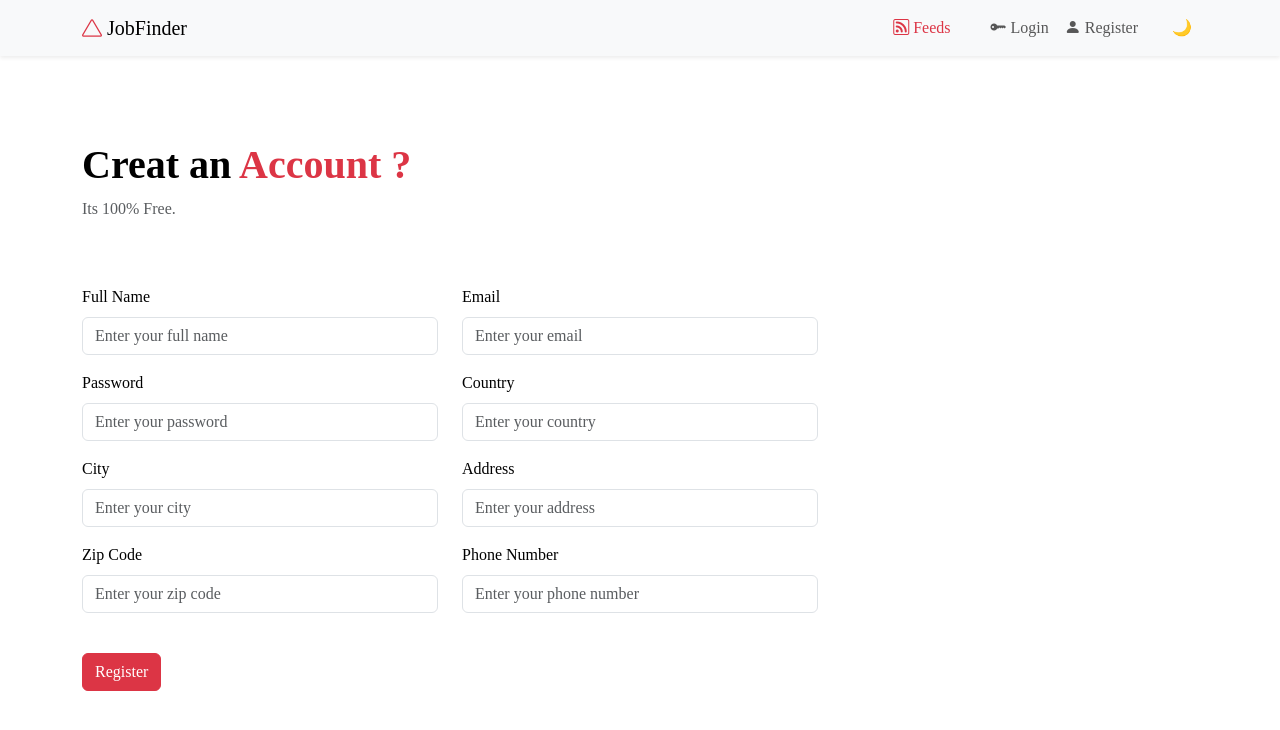
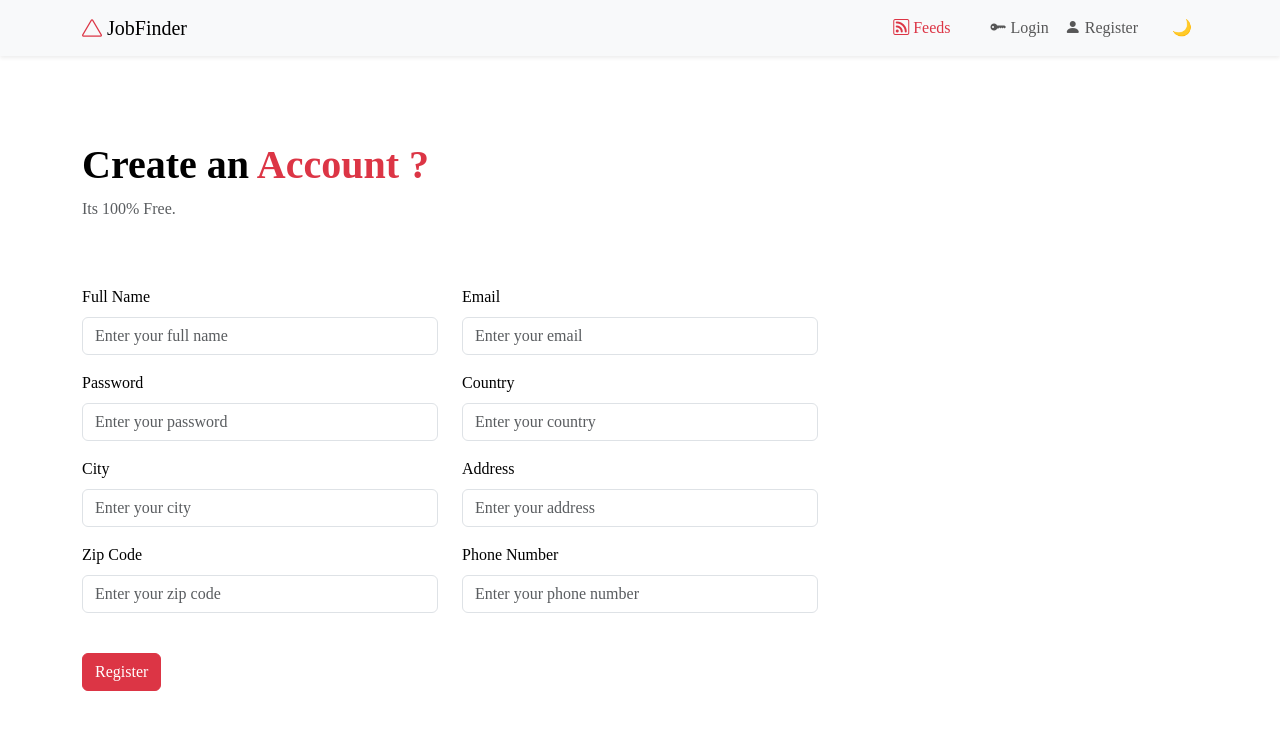
Before and after one commit to dev-skipo/JobFinder-SHA27, a React (Create React App) app in the folder client/: page /register in a window 1280 px wide. Shown: the top 730 px of the page. Built offline with nearby package versions, Linux system fonts and the light colour scheme; a web font is replaced by a local one.

Commit message:
JobFinder - my version - 5

```diff
--- a/client/src/components/Register.js
+++ b/client/src/components/Register.js
@@ -55,7 +55,7 @@ function Register() {
     <section className="Page-layout d-flex align-items-center justify-content-center">
 
     <Container >
-      <h1 className="text-start mt-5 fw-bold">Creat an <span className="text-danger">Account ?</span></h1>
+      <h1 className="text-start mt-5 fw-bold">Create an <span className="text-danger">Account ?</span></h1>
       <p className="pb-5 text-muted">Its 100% Free.</p>
       {errorMessage && <Alert variant="danger">{errorMessage}</Alert>}
       {successMessage && <Alert variant="success">{successMessage}</Alert>}
```
